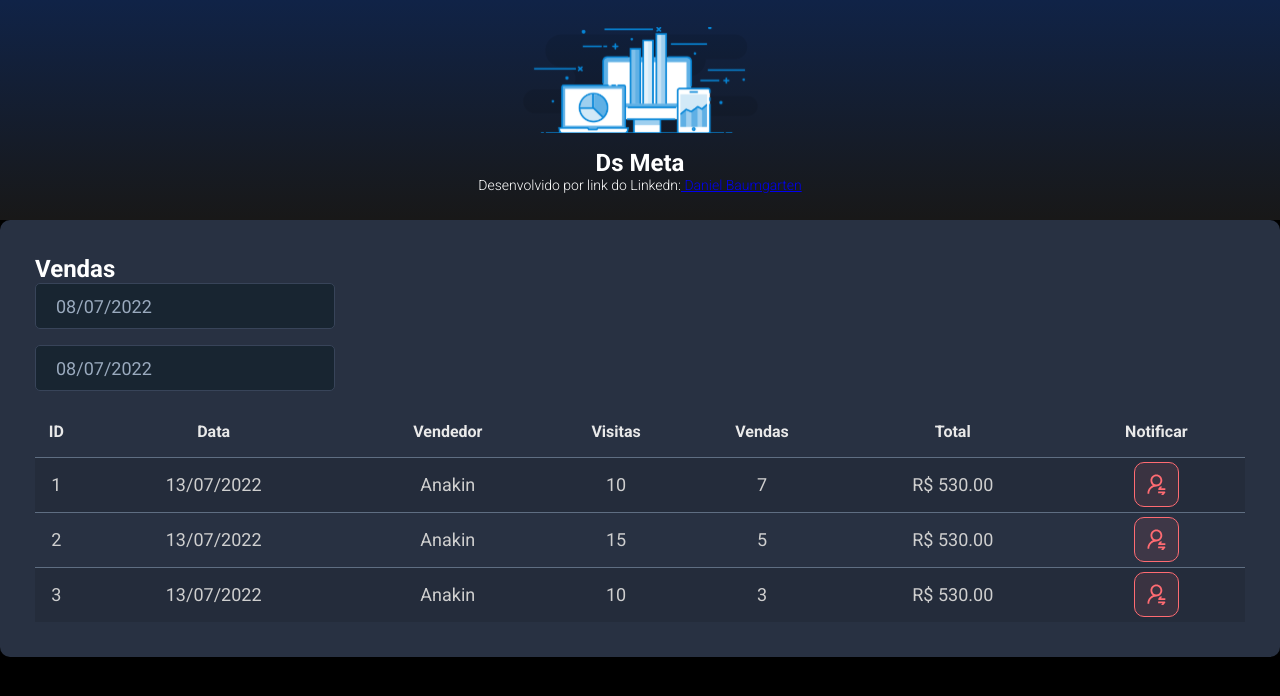
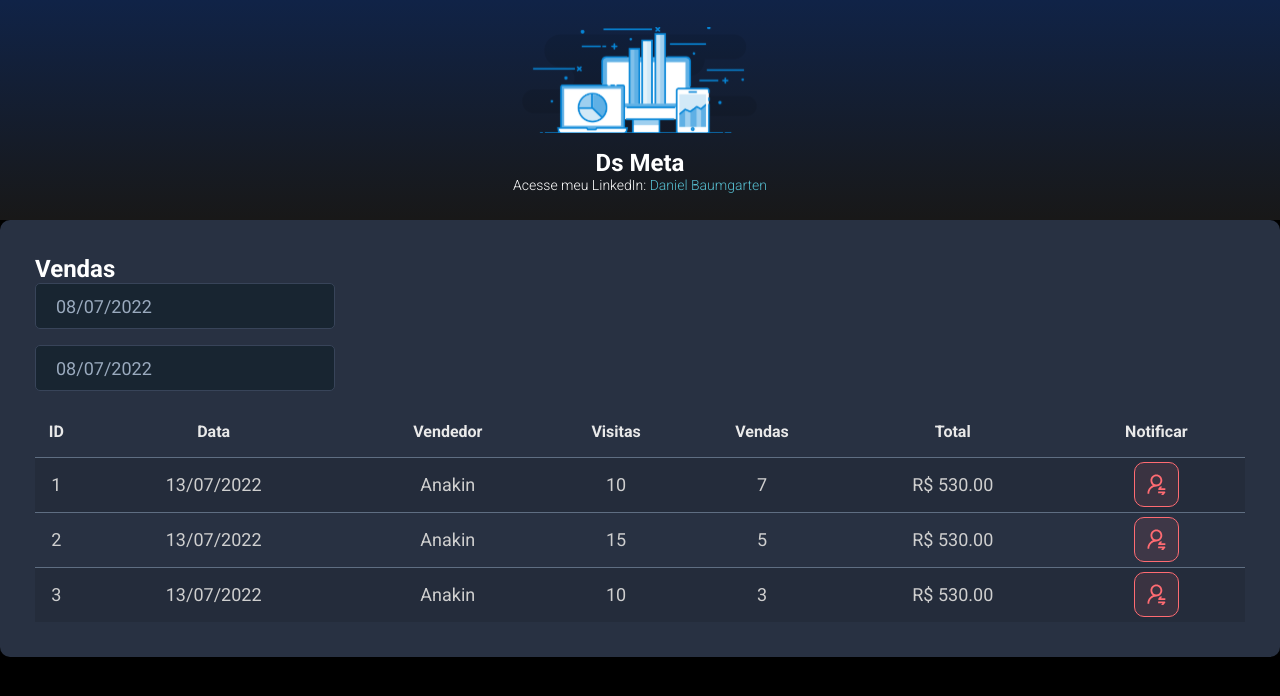
Before and after one commit to DanielBaumgarten/dsmeta, a React (Vite) app in the folder frontend/: page / in a window 1280 px wide. Shown: the top 696 px of the page. Built offline with nearby package versions, Linux system fonts and the light colour scheme.

Commit message:
<feat>:<incluido componente Header>

```diff
--- a/frontend/src/aula.css
+++ b/frontend/src/aula.css
@@ -13,12 +13,6 @@ html {
   color: #fff;
 }
 
-a,
-a:hover,
-a:visited {
-  color: unset;
-  text-decoration: none;
-}
 
 header {
   background: linear-gradient(180deg, #102347 0%, #181818 100%);
--- a/frontend/src/components/Header/index.tsx
+++ b/frontend/src/components/Header/index.tsx
@@ -6,7 +6,7 @@ function Header() {
         <div className="dsmeta-logo-container">
             <img src={logo} alt="logo DsMeta" />
             <h1>Ds Meta</h1>
-            <p>Desenvolvido por link do Linkedn:
+            <p>Acesse meu LinkedIn:
                 <a href="https://www.linkedin.com/in/daniel-baumgarten-9056192a/"> Daniel Baumgarten </a>
             </p>
         </div>
--- a/frontend/src/components/Header/styles.css
+++ b/frontend/src/components/Header/styles.css
@@ -1,3 +1,23 @@
+@import url("https://fonts.googleapis.com/css2?family=Roboto:wght@300;400;700&display=swap");
+dsmeta-red-btn
+* {
+  font-family: "Roboto", sans-serif;
+
+}
+
+body,
+html {
+  background-color: #000;
+  color: #fff;
+}
+
+a,
+a:hover,
+a:visited {
+  color: #56bdcf;
+  text-decoration: none;
+}
+
 header {
     background: linear-gradient(180deg, #102347 0%, #181818 100%);
     height: 220px;
```
